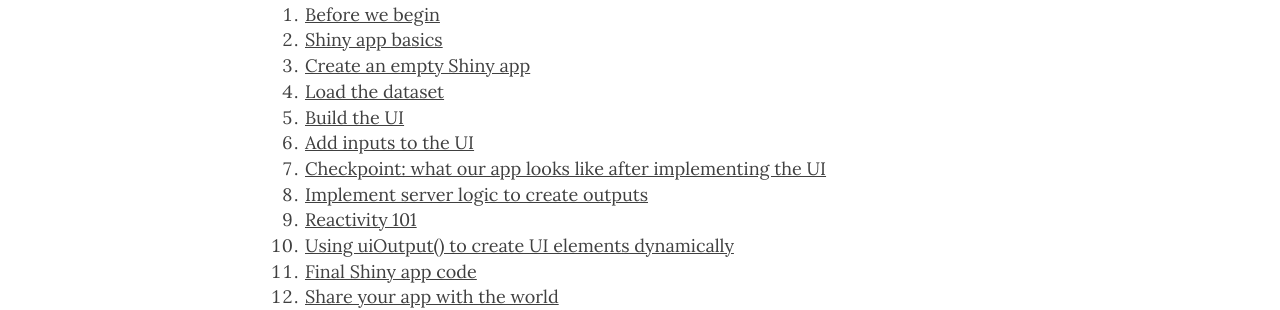
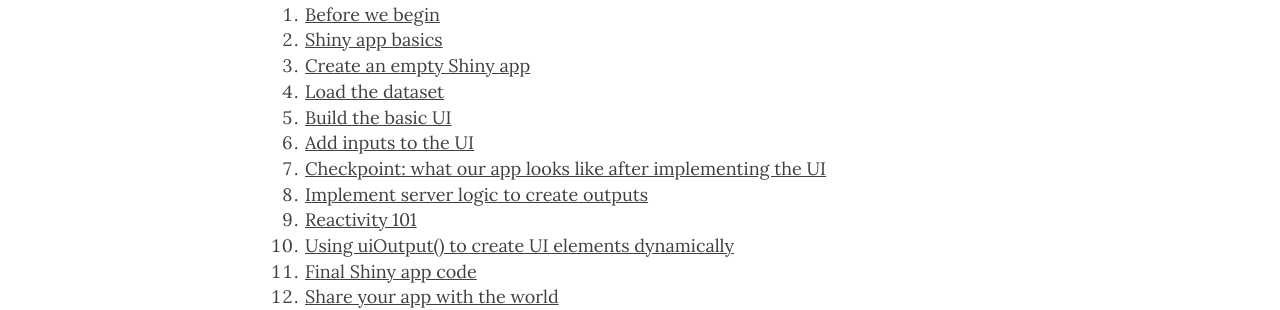
Before and after one commit to daattali/daattali.github.io, a Jekyll site: the page built from _posts/2015-12-07-building-shiny-apps-tutorial.md, in a window 1280 px wide and 900 px high, scrolled down 1112 px. Shown: the part 154-464 px from the top of the window. Built offline with Jekyll 4.4.1, drawn with Linux system fonts in a browser that asks for light colours; nearby versions of some CDN libraries; comment, search, counter and statistics services are not loaded.

Commit message:
Update 2015-12-07-building-shiny-apps-tutorial.md

```diff
--- a/_posts/2015-12-07-building-shiny-apps-tutorial.md
+++ b/_posts/2015-12-07-building-shiny-apps-tutorial.md
@@ -26,7 +26,7 @@
 2. [Shiny app basics](#shiny-app-basics)
 3. [Create an empty Shiny app](#create-an-empty-shiny-app)
 4. [Load the dataset](#load-the-dataset)
-5. [Build the UI](#build-the-ui)
+5. [Build the basic UI](#build-the-basic-ui)
 6. [Add inputs to the UI](#add-inputs-to-the-ui)
 6. [Checkpoint: what our app looks like after implementing the UI](#checkpoint-what-our-app-looks-like-after-implementing-the-ui)
 7. [Implement server logic to create outputs](#implement-server-logic-to-create-outputs)
```
